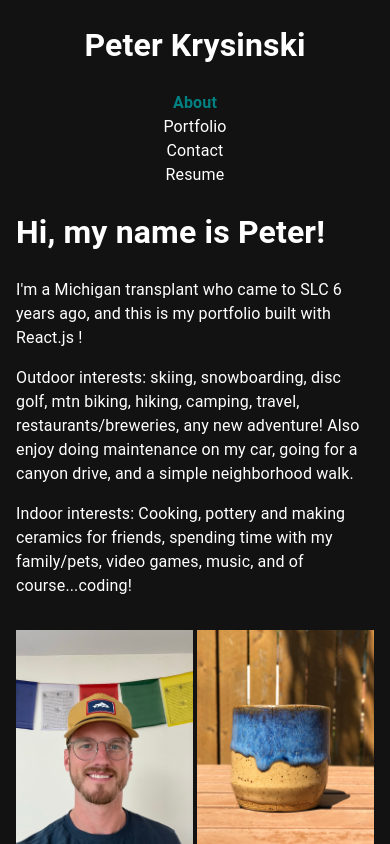
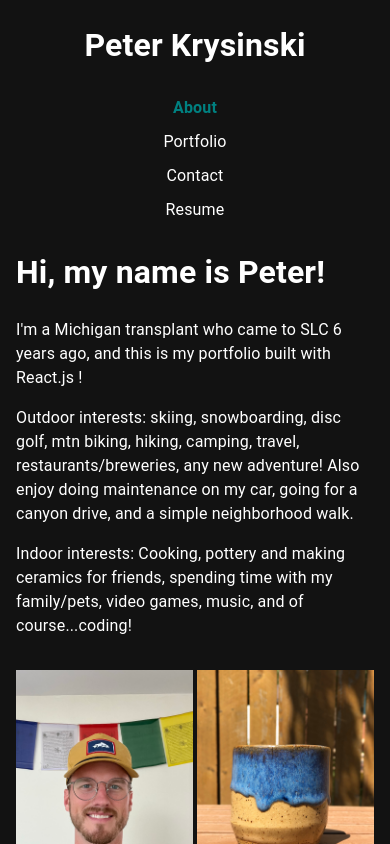
Before and after one commit to Pkrysinski/react-developer-portfolio, a React (Create React App) app: page / in a window 390 px wide. Shown: the top 844 px of the page. Built offline with nearby package versions, Linux system fonts and the light colour scheme.

Commit message:
Adding a little upper and lower padding to the navbar elements so that they're not stacked so closely on mobile layouts

```diff
--- a/src/components/StyledNavbar.js
+++ b/src/components/StyledNavbar.js
@@ -10,6 +10,8 @@ function StyledNavbar() {
                     fontWeight: isActive ? "bold" : "",
                     color: isActive ? "teal" : "white",
                     textDecoration: 'none',
+                    paddingTop: 5,
+                    paddingBottom: 5,
                     paddingLeft: 10,
                     paddingRight: 10
                 }
@@ -19,6 +21,8 @@ function StyledNavbar() {
                     fontWeight: isActive ? "bold" : "",
                     color: isActive ? "teal" : "white",
                     textDecoration: 'none',
+                    paddingTop: 5,
+                    paddingBottom: 5,
                     paddingLeft: 10,
                     paddingRight: 10
                 }
@@ -28,6 +32,8 @@ function StyledNavbar() {
                     fontWeight: isActive ? "bold" : "",
                     color: isActive ? "teal" : "white",
                     textDecoration: 'none',
+                    paddingTop: 5,
+                    paddingBottom: 5,
                     paddingLeft: 10,
                     paddingRight: 10
                 }
@@ -37,6 +43,8 @@ function StyledNavbar() {
                     fontWeight: isActive ? "bold" : "",
                     color: isActive ? "teal" : "white",
                     textDecoration: 'none',
+                    paddingTop: 5,
+                    paddingBottom: 5,
                     paddingLeft: 10,
                     paddingRight: 10
                 }
```
